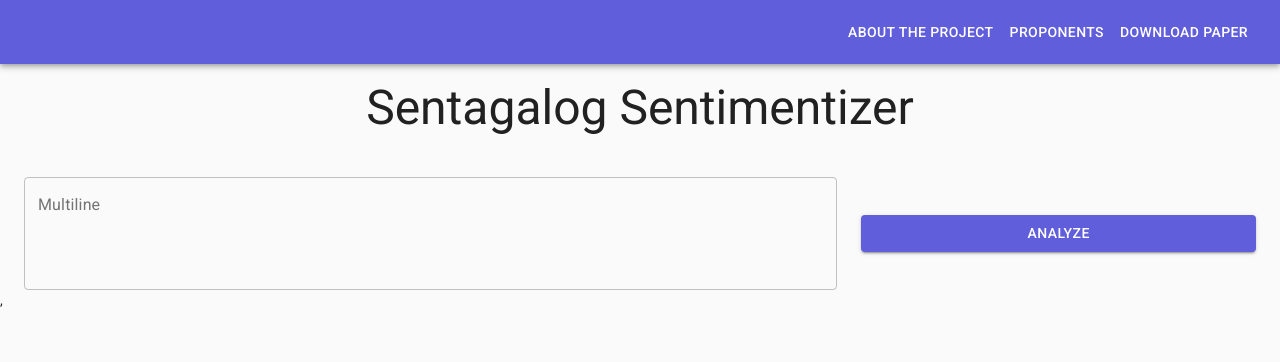
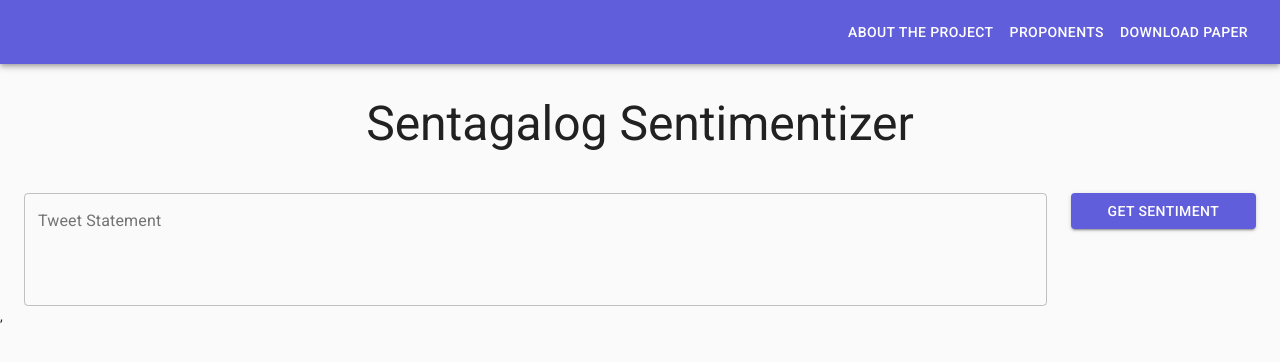
Before and after one commit to kbaldo/sentagalog-sentimentizer, a React (Create React App) app: page / in a window 1280 px wide. Shown: the top 362 px of the page. Built offline with nearby package versions, Linux system fonts and the light colour scheme.

Commit message:
Update component alignments

```diff
--- a/src/components/Home/Title.jsx
+++ b/src/components/Home/Title.jsx
@@ -1,13 +1,10 @@
 import React from "react";
 import Typography from "@material-ui/core/Typography";
 import { makeStyles } from "@material-ui/core/styles";
-import Container from "@material-ui/core/Container";
-import AboutDescription from "./aboutDescription.json";
 
 const useStyles = makeStyles((theme) => ({
   contents: {
-    backgroundColor: theme.palette.background.paper,
-    padding: theme.spacing(8, 0, 8),
+    padding: theme.spacing(4, 0, 0),
   },
 }));
 
--- a/src/components/Home/TweetField.jsx
+++ b/src/components/Home/TweetField.jsx
@@ -23,10 +23,11 @@ export default function MultilineTextFields() {
   return (
     <React.Fragment>
 
-        <Grid item xs={12} sm={8}>
+        <Grid item xs={12} sm={10}>
         <TextField
           id="filled-multiline-flexible"
-          label="Multiline"
+          label="Tweet Statement"
+          placeholder="I feel extremely happy!"
           multiline
           rows={4}
           variant="outlined"
@@ -34,9 +35,9 @@ export default function MultilineTextFields() {
           fullWidth
         />
         </Grid>
-        <Grid item xs={12} sm={4}>
+        <Grid item xs={12} sm={2}>
           <Button type="submit" fullWidth variant="contained" color="primary">
-            Analyze
+            Get Sentiment
           </Button>
         </Grid>
 
--- a/src/pages/Home.js
+++ b/src/pages/Home.js
@@ -4,6 +4,7 @@ import { makeStyles } from "@material-ui/core/styles";
 import Grid from "@material-ui/core/Grid";
 import { Typography, Box } from "@material-ui/core";
 import TweetField from "../components/Home/TweetField"
+import Title from "../components/Home/Title"
 
 export default class Home extends Component {
   render() {
@@ -14,15 +15,11 @@ export default class Home extends Component {
             container
             direction="row"
             justify="center"
-            alignItems="center"
+            alignItems="flex-start"
             spacing={3}
           >
             <Grid item xs={12}>
-              <Box m={2}>
-                <Typography variant="h3" gutterBottom>
-                  Sentagalog Sentimentizer
-                </Typography>
-              </Box>
+              <Title />
             </Grid>
             <TweetField />
           </Grid>
```
